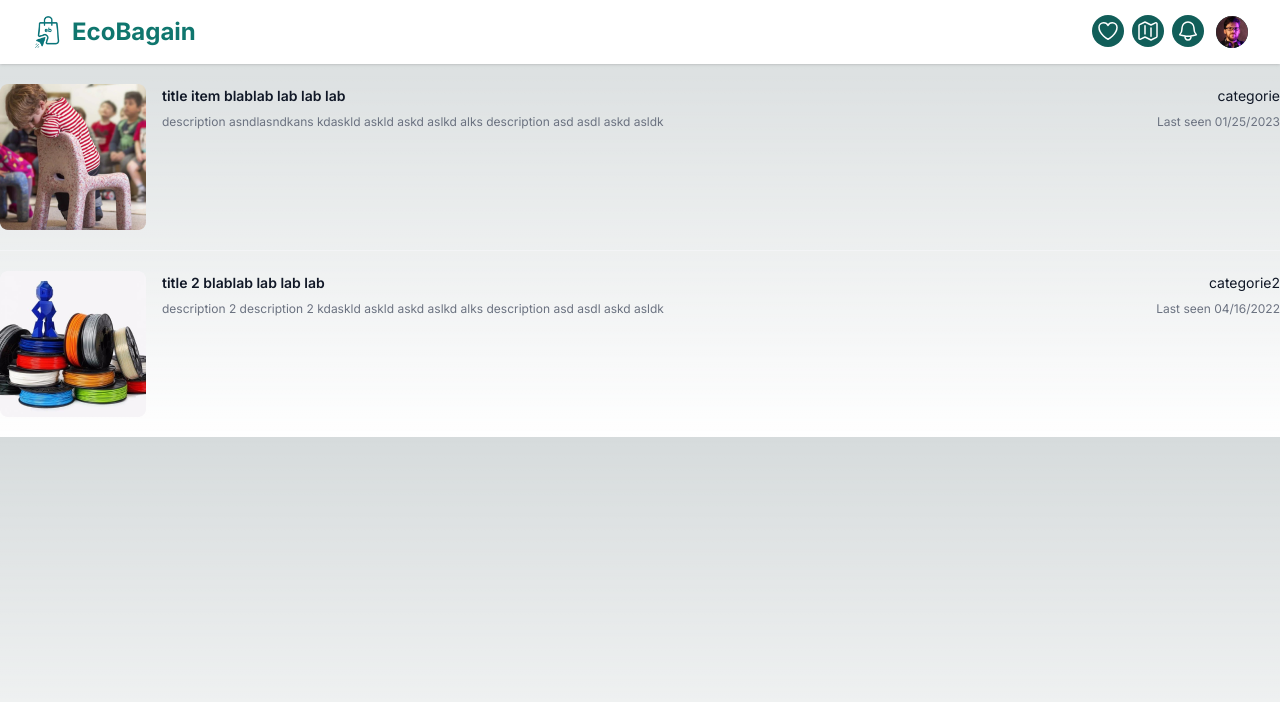
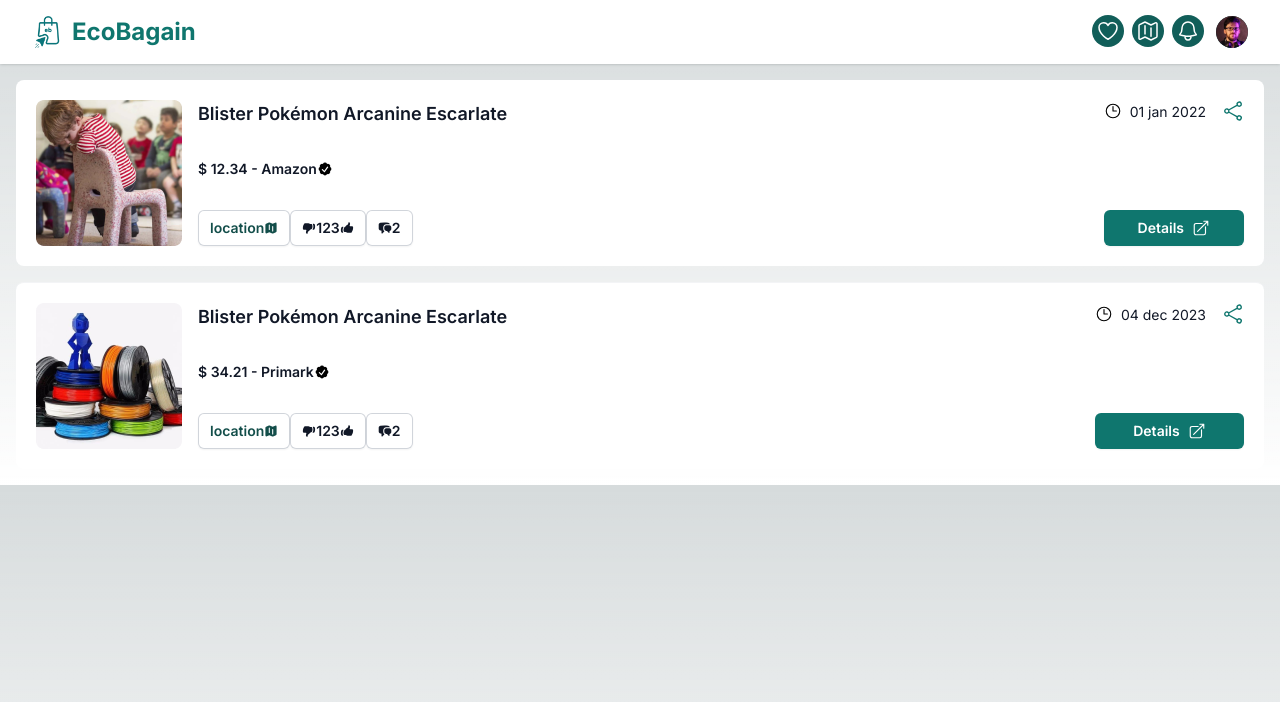
Before and after one commit to chingu-voyages/v45-tier3-team-42, a Next.js app: page /fake-list in a window 1280 px wide. Shown: the top 702 px of the page. Built offline with nearby package versions, Linux system fonts and the light colour scheme.

Commit message:
add elements components

```diff
--- a/src/app/fake-list/page.tsx
+++ b/src/app/fake-list/page.tsx
@@ -1,12 +1,12 @@
 import ItemsList from 'components/ItemsList'
 {/* <ItemsList/> */ }
 import Image from 'next/image';
-import { HiOutlineShare,HiMiniChatBubbleLeftRight,HiOutlineArrowTopRightOnSquare,HiMiniCheckBadge,HiHandThumbUp, HiHandThumbDown,HiOutlineClock } from "react-icons/hi2";
+import { HiOutlineShare, HiMiniMap, HiMiniChatBubbleLeftRight, HiOutlineArrowTopRightOnSquare, HiMiniCheckBadge, HiHandThumbUp, HiHandThumbDown, HiOutlineClock } from "react-icons/hi2";
 
 const items = [
   {
     id: "d1f21d3g15d1gf5",
-    title: "title item blablab lab lab lab",
+    title: "Blister Pokémon Arcanine Escarlate",
     image: "/items/fake1.png",
     coupon: "CUPOMCODE",
     category: "categorie",
@@ -17,7 +17,7 @@
       { id: "3a2sd1s2d", content: "sakjdn ajks djaks dkjsa" },
       { id: "as3d1sd6w", content: "klsjflkndsf sdfkn sldfk" }
     ],
-    created_date: "01/25/2023",
+    created_date: "01 jan 2022",
     location: ["45N54.2356", "-45.98739874"],
     likes: 435,
     description: "description asndlasndkans kdaskld askld askd aslkd alks description asd asdl askd asldk",
@@ -25,7 +25,7 @@
   },
   {
     id: "sd54f5sd4f6sd",
-    title: "title 2 blablab lab lab lab",
+    title: "Blister Pokémon Arcanine Escarlate",
     image: "/items/fake2.png",
     coupon: "CUPOMCODE2",
     category: "categorie2",
@@ -36,7 +36,7 @@
       { id: "3a2sd1s2d", content: "sakjdn ajks djaks dkjsa" },
       { id: "as3d1sd6w", content: "klsjflkndsf sdfkn sldfk" }
     ],
-    created_date: "04/16/2022",
+    created_date: "04 dec 2023",
     location: ["45N54.2356", "-45.98739874"],
     likes: 247,
     description: "description 2 description 2 kdaskld askld askd aslkd alks description asd asdl askd asldk",
@@ -48,21 +48,52 @@
   return (
     <ul role="list" className="divide-y divide-gray-100">
       {items.map((item) => (
-        <li key={item.id} className="flex justify-between gap-x-6 py-5">
+        <div key={item.id} className="flex justify-between bg-white rounded-lg gap-x-6 m-4 p-5">
           <div className="flex min-w-0 gap-x-4">
-              <Image width={146} height={146} className="rounded-md" src={item.image} alt="user" />
-            <div className="min-w-0 flex-auto">
-              <p className="text-sm font-semibold leading-6 text-gray-900">{item.title}</p>
-              <p className="mt-1 truncate text-xs leading-5 text-gray-500">{item.description}</p>
+            <Image width={146} height={146} className="rounded-md" src={item.image} alt="user" />
+            <div className="flex flex-col justify-between">
+              <p className="text-lg font-semibold text-gray-900">{item.title}</p>
+              <div className="inline-flex items-center ">
+                <span className="text-sm font-semibold text-gray-900">$ {item.price} - {item.seller}</span><HiMiniCheckBadge />
+              </div>
+
+              <div className="flex">
+                <button type="button" className="inline-flex items-center rounded-md bg-white px-3 py-2 text-sm font-semibold text-teal-900 shadow-sm ring-1 ring-inset ring-gray-300 hover:bg-gray-50">
+                  location
+                  <HiMiniMap />
+                </button>
+                <button type="button" className="inline-flex items-center rounded-md bg-white px-3 py-2 text-sm font-semibold text-gray-900 shadow-sm ring-1 ring-inset ring-gray-300 hover:bg-gray-50">
+                  <HiHandThumbDown /> 123 <HiHandThumbUp />
+                </button>
+                <button type="button" className="inline-flex items-center rounded-md bg-white px-3 py-2 text-sm font-semibold text-gray-900 shadow-sm ring-1 ring-inset ring-gray-300 hover:bg-gray-50">
+                  <HiMiniChatBubbleLeftRight />
+                  2
+                </button>
+              </div>
+
             </div>
           </div>
-          <div className="hidden shrink-0 sm:flex sm:flex-col sm:items-end">
-            <p className="text-sm leading-6 text-gray-900">{item.category}</p>
-              <p className="mt-1 text-xs leading-5 text-gray-500">
-                Last seen <time dateTime={item.created_date}>{item.created_date}</time>
-              </p>
+
+
+          <div className="flex justify-between flex-col">
+            <div className="inline-flex items-end">
+              <div className='flex'>
+                <HiOutlineClock size={18} />
+                <span className="text-sm text-gray-900 pl-2">{item.created_date}</span>
+              </div>
+              <button title='share' type="button" className="focus:outline-none pl-4">
+                <HiOutlineShare size={22} className='text-teal-700'/>
+              </button>
+
+            </div>
+            <button
+              type="button"
+              className="inline-flex items-center justify-center rounded-md bg-teal-700 px-3 py-1.5 text-sm font-semibold leading-6 text-white shadow-sm hover:bg-teal-800 focus-visible:outline focus-visible:outline-2 focus-visible:outline-offset-2 focus-visible:outline-indigo-600">
+              Details
+              <HiOutlineArrowTopRightOnSquare size={18} className='ml-2'/>
+            </button>
           </div>
-        </li>
+        </div>
       ))}
     </ul>
   )
```
